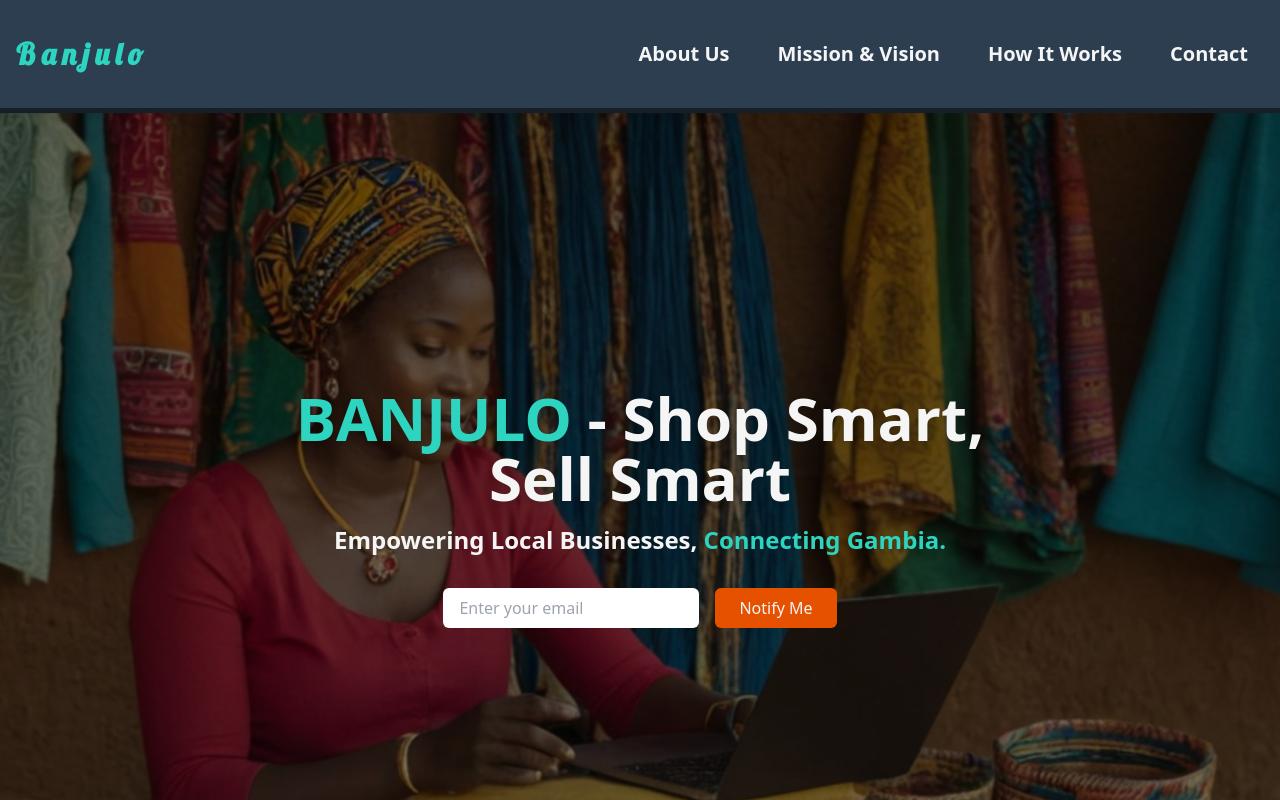
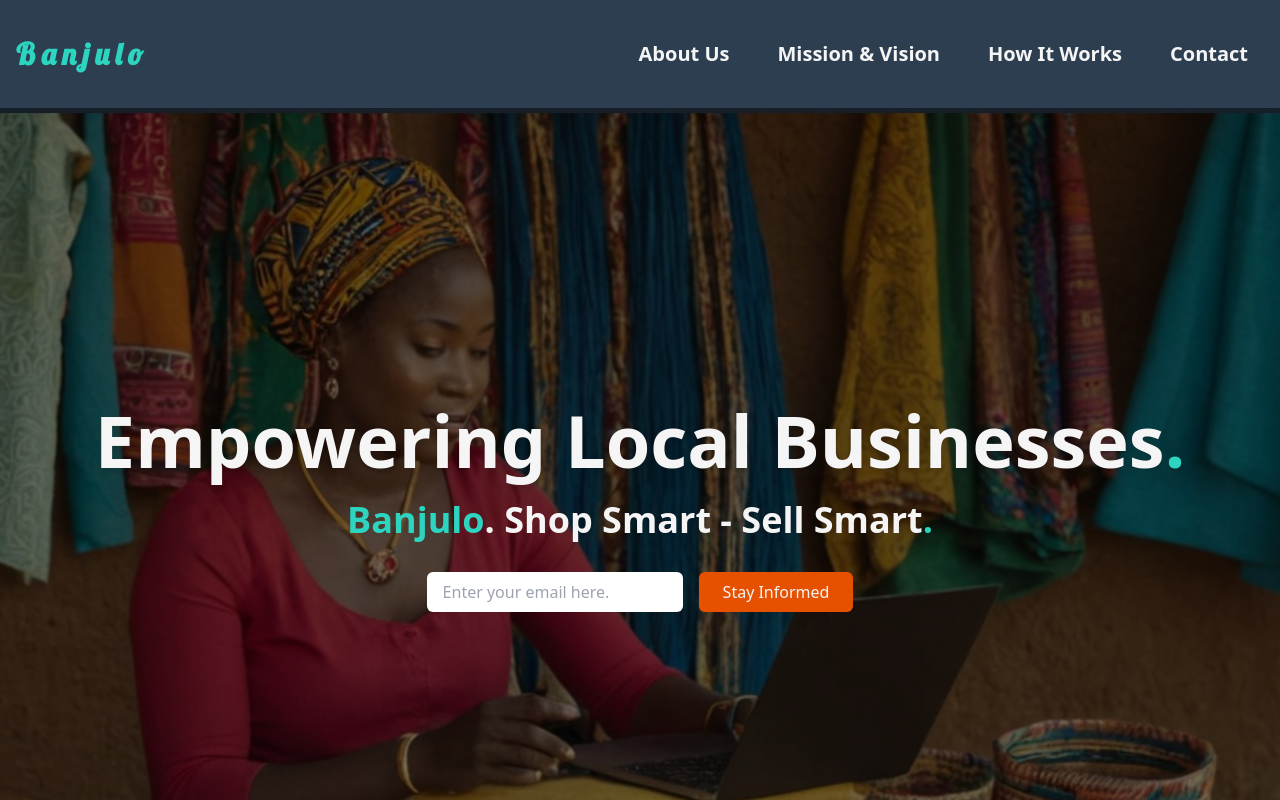
Before and after one commit to hafizasad419/Banjulo, a React (Vite) app: page / in a window 1280 px wide. Shown: the top 800 px of the page. Built offline with nearby package versions, Linux system fonts and the light colour scheme.

Commit message:
cleanup web and update kanding page

```diff
--- a/src/components/Home/HomeMisc/EarnMoney.jsx
+++ b/src/components/Home/HomeMisc/EarnMoney.jsx
@@ -63,7 +63,7 @@
   ]
 
   return (
-    <div className="bg-white py-16 px-4 sm:px-6 lg:px-8">
+    <div className="bg-white pb-16 px-4 sm:px-6 lg:px-8">
       <motion.div
         initial="hidden"
         animate="visible"
--- a/src/components/Home/HomeMisc/EarnMoneyPreview.jsx
+++ b/src/components/Home/HomeMisc/EarnMoneyPreview.jsx
@@ -14,7 +14,7 @@
       initial="hidden"
       animate="visible"
       variants={fadeIn}
-      className="bg-white py-16 px-4 sm:px-6 lg:px-8"
+      className="bg-white p-4 sm:px-6 lg:px-8"
     >
       <div className="max-w-7xl mx-auto">
         <div className="flex flex-col md:flex-row items-center justify-between">
--- a/src/components/Home/HomeMisc/HowBanjuloWorks.jsx
+++ b/src/components/Home/HomeMisc/HowBanjuloWorks.jsx
@@ -42,7 +42,7 @@
                     ))}
                 </div>
             </div>
-            <div className="flex justify-center py-16">
+            <div className="flex justify-center pt-16">
                 <Link
                     to={"/contact"}
                     className="inline-block bg-teal-600 text-white font-semibold py-3 px-8 rounded-full text-lg transition duration-300 hover:bg-teal-700"
--- a/src/components/Home/HomeMisc/LandingPage.jsx
+++ b/src/components/Home/HomeMisc/LandingPage.jsx
@@ -1,20 +1,20 @@
-import React, { useState } from 'react'
-import { motion } from 'framer-motion'
-import bg from "../../../assets/bg/bg.jpg"
+import React, { useState } from 'react';
+import { motion } from 'framer-motion';
+import bg from '../../../assets/bg/bg.jpg';
 
 export default function LandingPage() {
-  const [email, setEmail] = useState('')
+  const [email, setEmail] = useState('');
 
   const handleFormSubmit = (e) => {
-    e.preventDefault()
+    e.preventDefault();
     // Handle form submission logic here
-    // handle submit from formspree
-    console.log('Email submitted:', email)
-  }
+    console.log('Email submitted:', email);
+  };
 
   return (
     <main className="flex-grow">
       <section className="relative min-h-screen flex items-center justify-center bg-gray-100">
+        {/* Background Image */}
         <div className="absolute inset-0 overflow-hidden">
           <img
             src={bg}
@@ -24,32 +24,34 @@
           <div className="absolute inset-0 bg-black opacity-50"></div>
         </div>
 
+        {/* Content */}
         <motion.div
           initial={{ opacity: 0, y: 20 }}
           animate={{ opacity: 1, y: 0 }}
           transition={{ duration: 0.8 }}
           className="relative z-10 text-center text-white px-4 sm:px-6 lg:px-8"
         >
+          {/* Headline */}
           <motion.h1
             initial={{ opacity: 0, y: 20 }}
             animate={{ opacity: 1, y: 0 }}
             transition={{ delay: 0.2, duration: 0.8 }}
-            className="text-3xl sm:text-4xl md:text-5xl lg:text-6xl font-bold mb-4 drop-shadow-lg"
+            className="text-6xl sm:text-5xl md:text-6xl lg:text-7xl font-bold mb-6 drop-shadow-lg"
           >
-            <span className='text-teal-400'>BANJULO</span> - Shop Smart,
-            <div>Sell Smart</div>
+            Empowering Local Businesses<span className="text-teal-400">.</span>
           </motion.h1>
 
+          {/* Subtitle */}
           <motion.p
             initial={{ opacity: 0, y: 20 }}
             animate={{ opacity: 1, y: 0 }}
             transition={{ delay: 0.4, duration: 0.8 }}
-            className="text-lg sm:text-xl md:text-2xl mb-8 font-bold"
+            className="text-lg sm:text-xl md:text-4xl mb-8 font-bold"
           >
-            Empowering Local Businesses, <span className="text-teal-400">
-              Connecting Gambia.</span>
+            <span className="text-teal-400">Banjulo</span>.  Shop Smart - Sell Smart<span className="text-teal-400">.</span>
           </motion.p>
 
+          {/* Call-to-Action Form */}
           <motion.form
             initial={{ opacity: 0, y: 20 }}
             animate={{ opacity: 1, y: 0 }}
@@ -59,9 +61,10 @@
           >
             <input
               type="email"
-              placeholder="Enter your email"
+              placeholder="Enter your email here."
               value={email}
               onChange={(e) => setEmail(e.target.value)}
+              aria-label="Enter your email"
               className="px-4 py-2 w-full sm:w-64 rounded-md text-gray-800 focus:outline-none focus:ring-2 focus:ring-orange-500"
               required
             />
@@ -71,11 +74,11 @@
               type="submit"
               className="w-full sm:w-auto px-6 py-2 bg-orange-500 text-white rounded-md hover:bg-orange-600 transition-colors duration-300"
             >
-              Notify Me
+              Stay Informed
             </motion.button>
           </motion.form>
         </motion.div>
       </section>
     </main>
-  )
+  );
 }
--- a/src/components/Home/HomeMisc/Testimonials.jsx
+++ b/src/components/Home/HomeMisc/Testimonials.jsx
@@ -58,14 +58,14 @@
   ]
 
   return (
-    <div className="bg-gray-100 py-16 px-4 sm:px-6 lg:px-8">
+    <div className="bg-gray-100 px-4 pb-16 sm:px-6 lg:px-8">
       <motion.div
         initial="hidden"
         animate="visible"
         variants={staggerChildren}
         className="max-w-7xl mx-auto"
       >
-        <motion.h2 variants={fadeIn} className="text-3xl md:text-5xl font-bold text-navy-500 text-center mb-12">
+        <motion.h2 variants={fadeIn} className="text-3xl md:text-5xl font-bold text-navy-500 text-center mb-6">
           What Our Users Are Saying?
         </motion.h2>
 
--- a/src/components/HowItWorks/HowItWorks.jsx
+++ b/src/components/HowItWorks/HowItWorks.jsx
@@ -122,7 +122,7 @@
           </motion.div>
         </motion.section>
 
-      <EarnMoney/>
+        <EarnMoney />
 
         <motion.section
           initial="hidden"
@@ -133,15 +133,15 @@
           <motion.h2 variants={fadeIn} className="text-3xl md:text-4xl font-bold text-navy-500 mb-6 text-center">
             Why Choose Banjulo.com?
           </motion.h2>
-          <motion.div variants={fadeIn} className="bg-gray-100 rounded-lg p-8">
+          <motion.div variants={fadeIn} className="bg-gray-100 rounded-lg px-8">
             <ul className="space-y-4">
               {[
-                "Ethical Shopping: Support artisans directly with fair trade practices",
-                "Unique Products: Every item is one-of-a-kind, handcrafted by skilled artisans",
-                "Global Reach, Local Heart: Connect with Gambian culture from anywhere in the world",
-                "Secure Transactions: Shop with confidence using our trusted payment methods",
-                "Real-Time Tracking: Follow your order from purchase to delivery",
-                "Customer Support: Our dedicated team is always ready to assist you"
+                "Empower Local Sellers: Support Gambian businesses and individuals by buying directly from local sellers, helping boost the local economy.",
+                "Diverse Range of Products: From household items and electronics to handmade crafts and services, find a variety of unique products for every need.",
+                "Local Focus, Regional Reach: Whether you're in The Gambia or neighboring countries, Banjulo.com connects buyers and sellers across the region with ease.",
+                "Secure Transactions: Shop with confidence using our trusted and secure payment methods for a seamless buying experience.",
+                "Real-Time Order Tracking: Keep track of your purchases from the moment you place your order until it's delivered.",
+                "Dedicated Customer Support: Our team is always ready to assist you with any inquiries or issues, ensuring a smooth shopping experience."
               ].map((item, index) => (
                 <li key={index} className="flex items-start">
                   <svg className="w-6 h-6 text-teal-600 mr-2 flex-shrink-0" fill="none" viewBox="0 0 24 24" stroke="currentColor">
```
